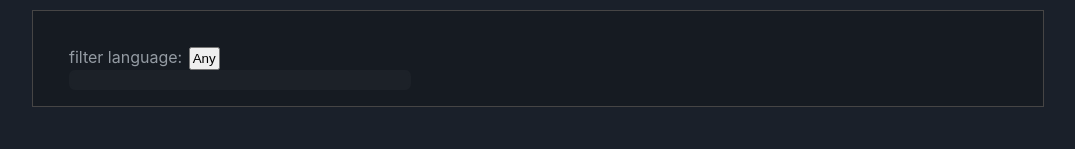
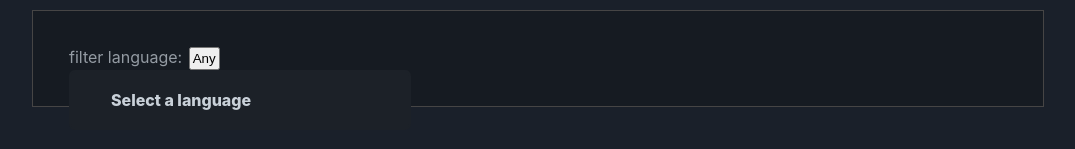
Before and after one commit to divvya007/whats-trending-on-GitHub, a plain HTML site: page index.html in a window 1280 px wide. Shown: the part 241-390 px from the top of the page, without its empty margins (102-1177 px from the left). Drawn offline with Linux system fonts and the light colour scheme; no server answers.

Commit message:
text box in menu container

```diff
--- a/js/list.js
+++ b/js/list.js
@@ -27,6 +27,11 @@ function List(mainContainer) {
   this.dropDownMenuContainer = document.createElement("div");
   this.dropDownMenuContainer.className = "btn__btn-container";
   this.btnSpan.append(this.dropDownMenuContainer);
+  // text box div for drop down menu
+  this.textBoxOfMenu = document.createElement("div");
+  this.textBoxOfMenu.className = "Menu__textBoxOfMenu";
+  this.textBoxOfMenu.innerText = "Select a language";
+  this.dropDownMenuContainer.append(this.textBoxOfMenu);
 
   this.boxHead.append(this.language);
   this.listEl.append(this.boxHead);
--- a/style.css
+++ b/style.css
@@ -165,3 +165,8 @@ h4 {
 .btn-container__menu-content:hover {
   background-color: #1f6feb;
 }
+
+.Menu__textBoxOfMenu {
+  padding: 10px;
+  font-weight: 800;
+}
```
